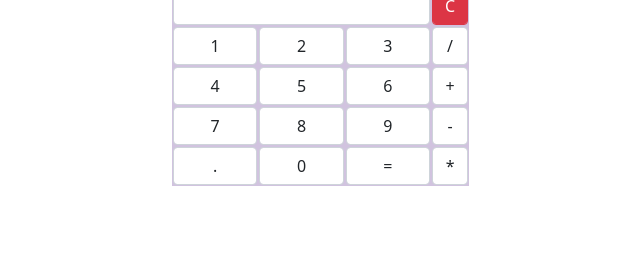
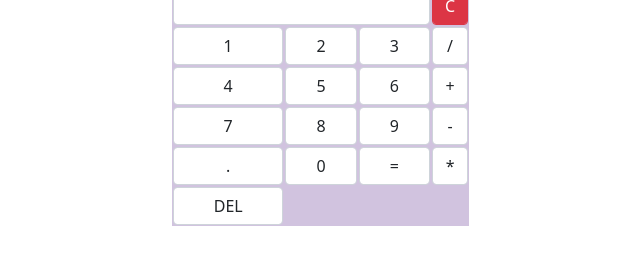
Before and after one commit to harithacsathyan/calculator, a plain HTML site: page index.html in a window 1280 px wide. Shown: the part 106-370 px from the top of the page, without its empty margins (290-930 px from the left). Drawn offline with nearby package versions, Linux system fonts and the light colour scheme.

Commit message:
modified

```diff
--- a/calcu.html
+++ b/index.html
@@ -52,6 +52,11 @@
                         <td><button class="form-control" onclick="displayNum(`*`)" >*</button></td>
 
                     </tr>
+                    <tr>
+                        <td><button class="form-control" onclick="remove()" >DEL</button></td>
+
+
+                    </tr>
                 </table>
             </div>
             <div class="col-4"></div>
--- a/script.js
+++ b/script.js
@@ -10,3 +10,8 @@ function evaluateExp(){
     // result.value=res
     result.value=eval(result.value)
 }
+function remove(){
+    let curentValue=result.value;
+    result.value=curentValue.slice(0,-1)
+
+}
```
